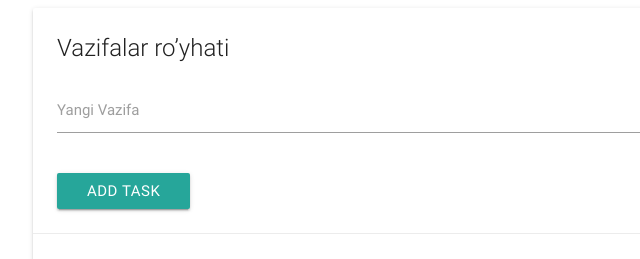
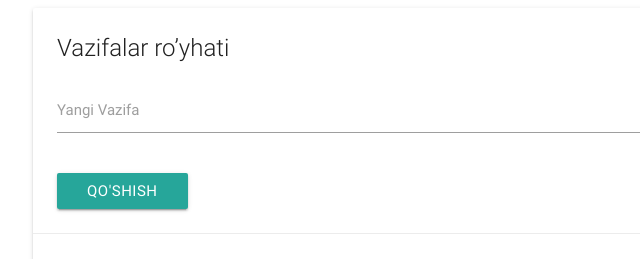
Before and after one commit to BlackArcheruz/simple-task-app, a plain HTML site: page uzbek.html in a window 1280 px wide. Shown: the top 259 px of the page, 159-799 px from the left. Drawn offline with nearby package versions, Linux system fonts and the light colour scheme.

Commit message:
Update uzbek.html

```diff
--- a/uzbek.html
+++ b/uzbek.html
@@ -23,7 +23,7 @@
                       <label for="task">Yangi Vazifa</label>
                     </div>
                 </div>
-                <input type="submit" value="Add Task" class="btn">
+                <input type="submit" value="Qo'shish" class="btn">
                 </form>
               </div>
               <div class="card-action">
```
